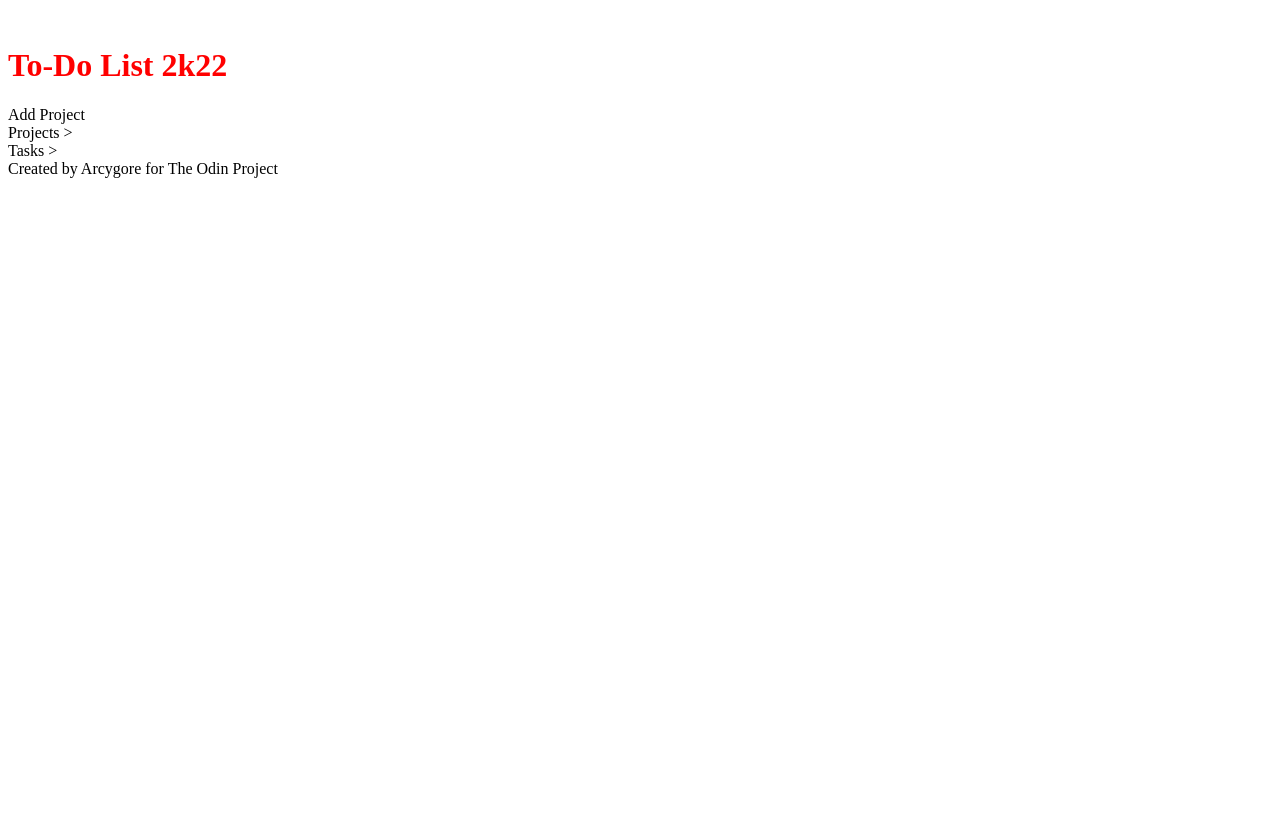
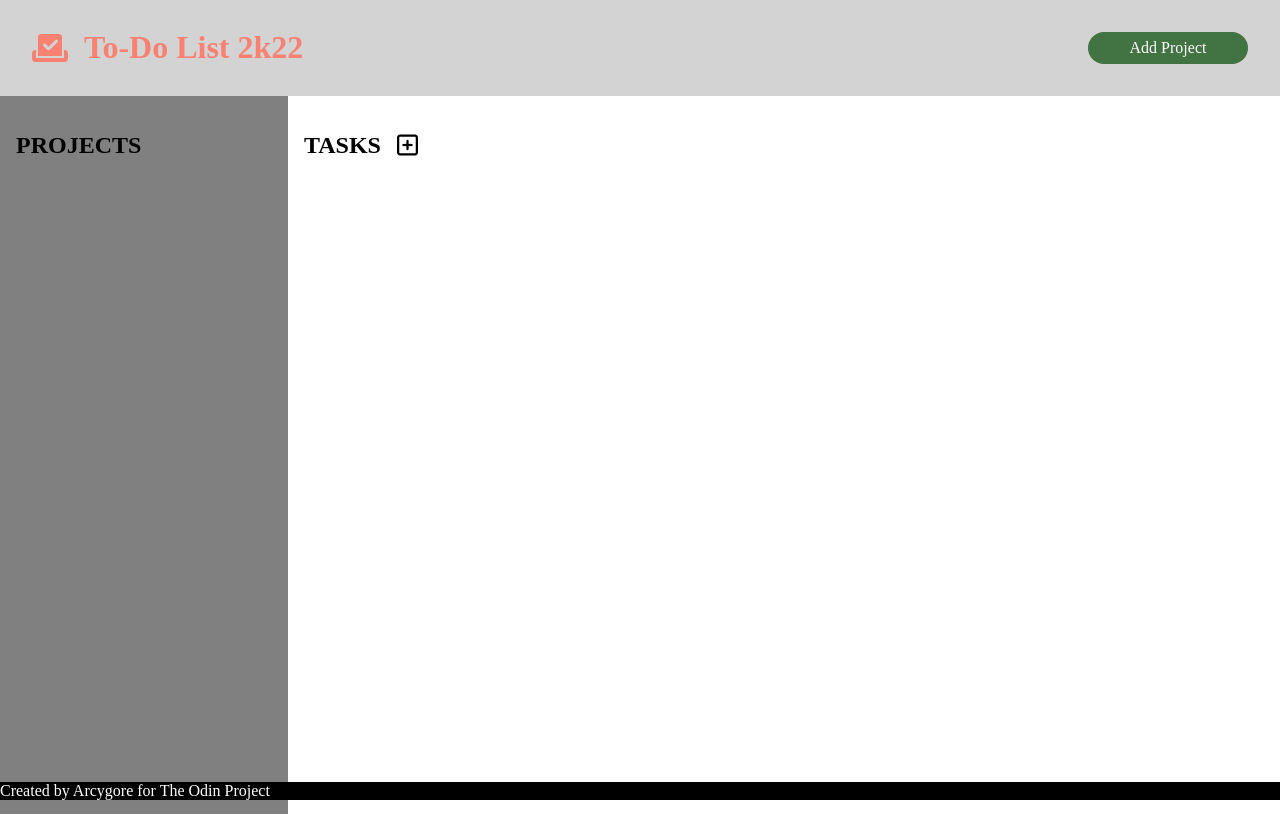
Before and after one commit to arcygore/odin-to-do, a website built with webpack: page dist/index.html in a window 1280 px wide. Built offline with Linux system fonts and the light colour scheme.

Commit message:
Update layout with proper CSS and create container

```diff
--- a/package.json
+++ b/package.json
@@ -5,7 +5,8 @@
   "private": true,
   "scripts": {
     "test": "echo \"Error: no test specified\" && exit 1",
-    "build": "webpack --config webpack.config.js"
+    "build": "webpack --config webpack.config.js",
+    "watch": "webpack --watch"
   },
   "keywords": [],
   "author": "",
--- a/src/style.css
+++ b/src/style.css
@@ -1,3 +1,81 @@
+body {
+    padding: 0;
+    margin: 0;
+    box-sizing: border-box;
+    display: flex;
+    flex-direction: column;
+    justify-content: space-between;
+    height: 100vh;
+    width: 100vw;
+}
+
 h1 {
-    color: red;
+    color: salmon;
+    padding: 0;
 }
+
+header {
+    display: flex;
+    justify-content: space-between;
+    align-items: center;
+    padding: 0.5rem 2rem;
+    background-color: lightgray;
+}
+
+.logo {
+    display: flex;
+    justify-content: center;
+    align-items: center;
+    gap: 1rem;
+}
+
+.fa-check-to-slot {
+   font-size: 2rem;
+   color: salmon
+}
+
+.add-project {
+    display: flex;
+    justify-content: center;
+    align-items: center;
+    background-color: rgb(66, 115, 66);
+    color: white;
+    height: 2rem;
+    width: 10rem;
+    border-radius: 1rem;
+}
+
+.content {
+    display: flex;
+    justify-content: flex-start;
+    height: 100%;
+}
+
+.left-content, .right-content {
+    padding: 1rem 1rem;
+}
+
+h2 {
+    padding: 0;
+}
+
+.left-content {
+    background-color: gray;
+    height: 100%;
+    width: 20%;
+}
+
+.top-row {
+    display: flex;
+    align-items: center;
+    gap: 1rem;
+}
+
+.add-task {
+    font-size: 1.5rem;
+}
+
+footer {
+    background-color: black;
+    color:white;
+}
```
Also changed, not shown: dist/bundle.js, dist/index.html.
